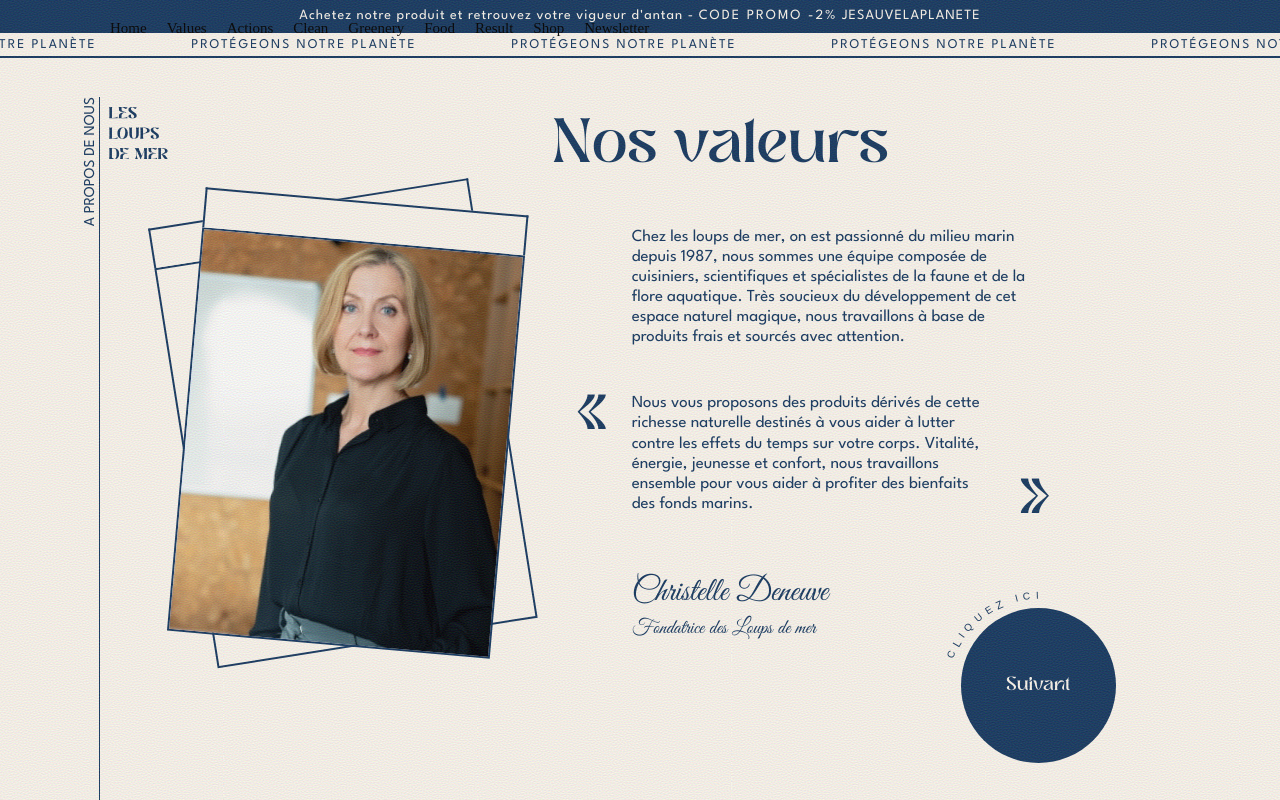
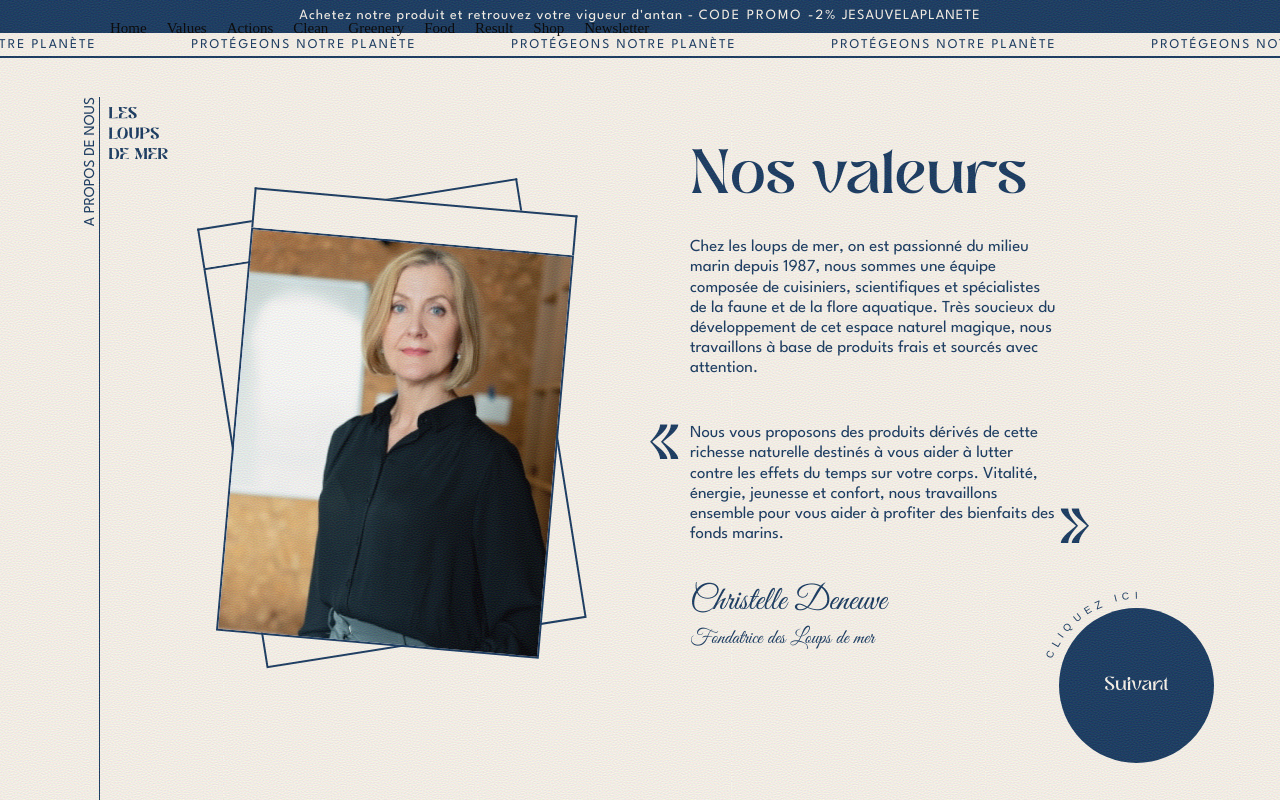
Before and after one commit to DMI1-project-webgl/les-loups-de-mer, a Vue app: page /valeurs in a window 1280 px wide. Built offline with nearby package versions, Linux system fonts and the light colour scheme.

Commit message:
:adhesive_bandage: fix page shop

```diff
--- a/src/assets/base.css
+++ b/src/assets/base.css
@@ -184,7 +184,7 @@ h4 {
 /* p- LeagueSpartan Regular 16pt - interlignagne 20 */
 p {
   font-family: "leaguespartan";
-  font-size: .5em;
+  font-size: .6em;
   line-height: 1.2;
   font-weight: 400;
 }
--- a/src/components/Experience/Aileron.vue
+++ b/src/components/Experience/Aileron.vue
@@ -69,8 +69,8 @@ export default defineComponent({
     width: 100%;
 }
 .aileron--text {
-    font-size: .85em;
-    margin-top: 8px;
+    font-size: .8em;
+    margin-top: 10px;
 }
 .aileron--percent {
     position: absolute;
--- a/src/components/Experience/Breadcrumb.vue
+++ b/src/components/Experience/Breadcrumb.vue
@@ -88,7 +88,7 @@ export default defineComponent({
 }
 .breadcrumb--step-content {
     color: var(--color-tertiary);
-    font-size: .7em;
+    font-size: .8em;
     text-align: center;
     white-space: nowrap;
     position: absolute;
--- a/src/components/Experience/Draggable.vue
+++ b/src/components/Experience/Draggable.vue
@@ -308,7 +308,7 @@ section.draggable {
   color: var(--color-tertiary);
   opacity: .5;
   padding: 15px;
-  font-size: .4em;
+  font-size: .5em;
 }
 .draggable--legend.left {
   transform: translate(-100%,-50%);
--- a/src/components/Experience/Modal.vue
+++ b/src/components/Experience/Modal.vue
@@ -99,5 +99,10 @@ export default defineComponent({
 .modal.none .modal--btn-container {
   opacity: 0;
 }
-
+.shop--blur-btn .modal {
+  position: absolute;
+  min-width: 400px;
+  left: 50%;
+  aspect-ratio: unset;
+}
 </style>
--- a/src/components/Experience/Scoreboard.vue
+++ b/src/components/Experience/Scoreboard.vue
@@ -102,7 +102,7 @@ ul {
     list-style: none;
     display: flex;
     justify-content: space-between;
-    font-size: 1em;
+    font-size: .8em;
     color: var(--color-tertiary);
     background-color: #ffffff10;
     padding: 12px 20px 10px 20px;
--- a/src/components/Home/Values.vue
+++ b/src/components/Home/Values.vue
@@ -1,6 +1,6 @@
 <template>
     <section class="values color--secondary row">
-        <div class="values-col col-12 col-lg-5 h-lg-100">
+        <div class="values-col col-12 col-lg-6 h-lg-100">
             <div class="values--img-container">
                 <div class="values--img"></div>
                 <div class="values--img">
@@ -57,15 +57,13 @@ export default defineComponent({
 .values-col {
     padding: 0;
 }
-
-.values--title {
-    margin-left: -40px;
+.values--title-container {
+    margin-bottom: 20px;
 }
-
 .values--col-content {
     display: flex;
     flex-direction: column;
-    justify-content: space-between;
+    justify-content: center;
     padding-bottom: 100px;
 }
 .values--img-container {
@@ -106,14 +104,15 @@ export default defineComponent({
 }
 
 .values--text {
-    padding: 5px 10% 0px 40px;
+    padding: 5px 25% 40px 0px;
 }
 .values--quote {
-    padding: 5px 90px 0px 40px;
+    padding: 5px 25% 0px 0px;
     position: relative;
+    margin-bottom: 20px;
 }
 .values--name-container {
-    padding: 10px 0 0px 40px;
+    padding: 10px 0 0px 0px;
 }
 .values--quote::before {
     content: "«";
@@ -124,7 +123,7 @@ export default defineComponent({
     line-height: .5em;
     top: 0;
     left: 0;
-    transform: translate(-50%, 0%);
+    transform: translate(-130%, 0%);
 }
 
 .values p {
@@ -139,7 +138,7 @@ export default defineComponent({
     position: absolute;
     bottom: 0;
     right: 0;
-    transform: translate(-100%, 0%);
+    transform: translate(-280%, 0%);
 }
 .values--name {
     font-family:  "greatvibes-regular";
--- a/src/components/UI/RoundButton.vue
+++ b/src/components/UI/RoundButton.vue
@@ -129,6 +129,6 @@ export default defineComponent({
 }
 .shop .RoundButton-Container {
   position: absolute;
-  right: 0;
+  right: 15px;
 }
 </style>
--- a/src/views/Shop.vue
+++ b/src/views/Shop.vue
@@ -3,13 +3,14 @@ import SquaredButton from './../components/UI/SquaredButton.vue';
 import BackgroundGradient from './../components/BackgroundGradient.vue';
 import Nav from './../components/Nav.vue';
 import RoundButton from './../components/UI/RoundButton.vue'
+import Modal from './../components/Experience/Modal.vue'
 </script>
 
 <template>
   <div>
     <BackgroundGradient />
     <Nav/>
-    <section class="shop page-experience">
+    <section ref="blur" class="shop page-experience blur">
       <div class="container-fluid h-100">
         <div class="row h-100">
           <div class="col-3 h-100 position-relative">
@@ -89,8 +90,8 @@ import RoundButton from './../components/UI/RoundButton.vue'
                 <h1>Nos packs</h1>
                 <p>Retrouvez dans nos packs composés d'une épice, d'une soupe et d'un bouillon qui révèle le meilleur de l'aileron de requin pour vous aider à lutter contre es effets du temps</p>
               </div>
-              <div ref="blur" class="shop--product-video-container position-relative blur">
-                <div ref="video1" class="shop--product-video" :class="index == 0 ? 'content-active-video' : 'content-disable-video'">
+              <div class="shop--product-video-container position-relative">
+                <div class="shop--product-video" :class="index == 0 ? 'content-active' : 'content-disable'">
                   <video ref="video01" loop crossOrigin="anonymous" playsinline class="video-slider">
                     <source src="src/assets/img/packs/small.webm"
                       type='video/mp4; codecs="avc1.42E01E, mp4a.40.2"'>
@@ -119,9 +120,6 @@ import RoundButton from './../components/UI/RoundButton.vue'
                   </svg>
                 </button>
               </div>
-              <div ref="blurbtn" class="shop--blur-btn">
-                <SquaredButton id="modal-btn" class="modal--btn" :isRouterLink="false" text="Découvrir" :isWhite="true" @validate="removeEffect"/>
-              </div>
             </div>
           </div>
           <div class="col-3 h-100">
@@ -135,7 +133,7 @@ import RoundButton from './../components/UI/RoundButton.vue'
               <div class="shop--product-price" :class="index == 2 ? 'content-active' : 'content-disable'">
                 <p>90€</p>
               </div>
-                <RoundButton link="/newsletter" text="Achetter les produits" :isWhite="true" :isRouterLink="true" />
+              <RoundButton link="/newsletter" text="Achetter les produits" :isWhite="true" :isRouterLink="true" />
             </div>
           </div>
         </div>
@@ -144,10 +142,14 @@ import RoundButton from './../components/UI/RoundButton.vue'
     <section class="banner">
       <div class="banner--mentions-container">
         <div class="banner--mentions">
-          <p> Pour continuer à profiter des bienfaits des ailerons de requin et nous aider durablement à les conserver, <a href=""> à un abonnement mensuel.</a></p>
+          <p>Pour continuer à profiter des bienfaits des ailerons de requin et nous aider durablement à les conserver, <a href=""> à un abonnement mensuel.</a></p>
         </div>
       </div>
     </section>
+    <div ref="blurbtn" class="shop--blur-btn">
+      <Modal v-if="promo" text="Achetez notre produit et retrouvez votre vigueur d'antan - CODE PROMO -2%: JESAUVELAPLANETE" @showoff="removeEffect" :showbtn="true"/>
+      <!-- <SquaredButton id="modal-btn" class="modal--btn" :isRouterLink="false" text="Découvrir" :isWhite="true" @validate="removeEffect"/> -->
+    </div>
   </div>
 </template>
 
@@ -159,7 +161,8 @@ export default defineComponent({
   data: function () {
     return {
       index: 0,
-      videos: []
+      videos: [],
+      promo: true,
     }
   },
   mounted() {
@@ -171,8 +174,7 @@ export default defineComponent({
       (this.$refs.blur as any).classList.remove('blur');
       (this.$refs.blurbtn as any).classList.add("d-none");
       (this.$refs.video01 as any).play()
-
-      // (this.$refs.video03 as any).play()
+      this.promo = false;
     },
     slideNext() {
       this.videos[this.index].style.transition = "opacity 1s cubic-bezier(0.23, 1, 0.32, 1), transform 1s cubic-bezier(0.23, 1, 0.32, 1)"
@@ -266,7 +268,7 @@ export default defineComponent({
 }
 .shop--product-price {
   position: absolute;
-  left: 0;
+  left: 15px;
   width: 60px;
   height: 60px;
   border-radius: 50%;
```
